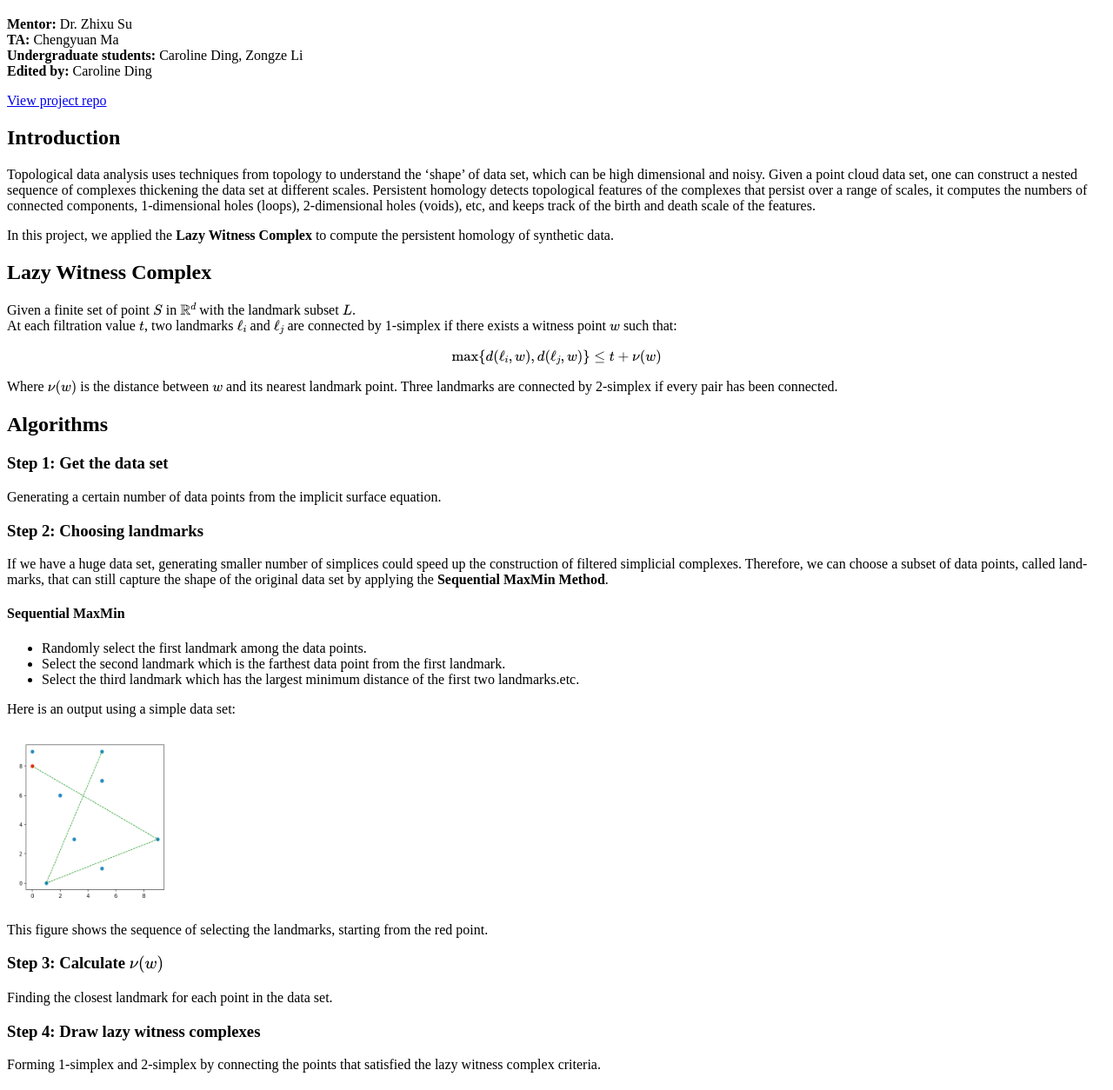
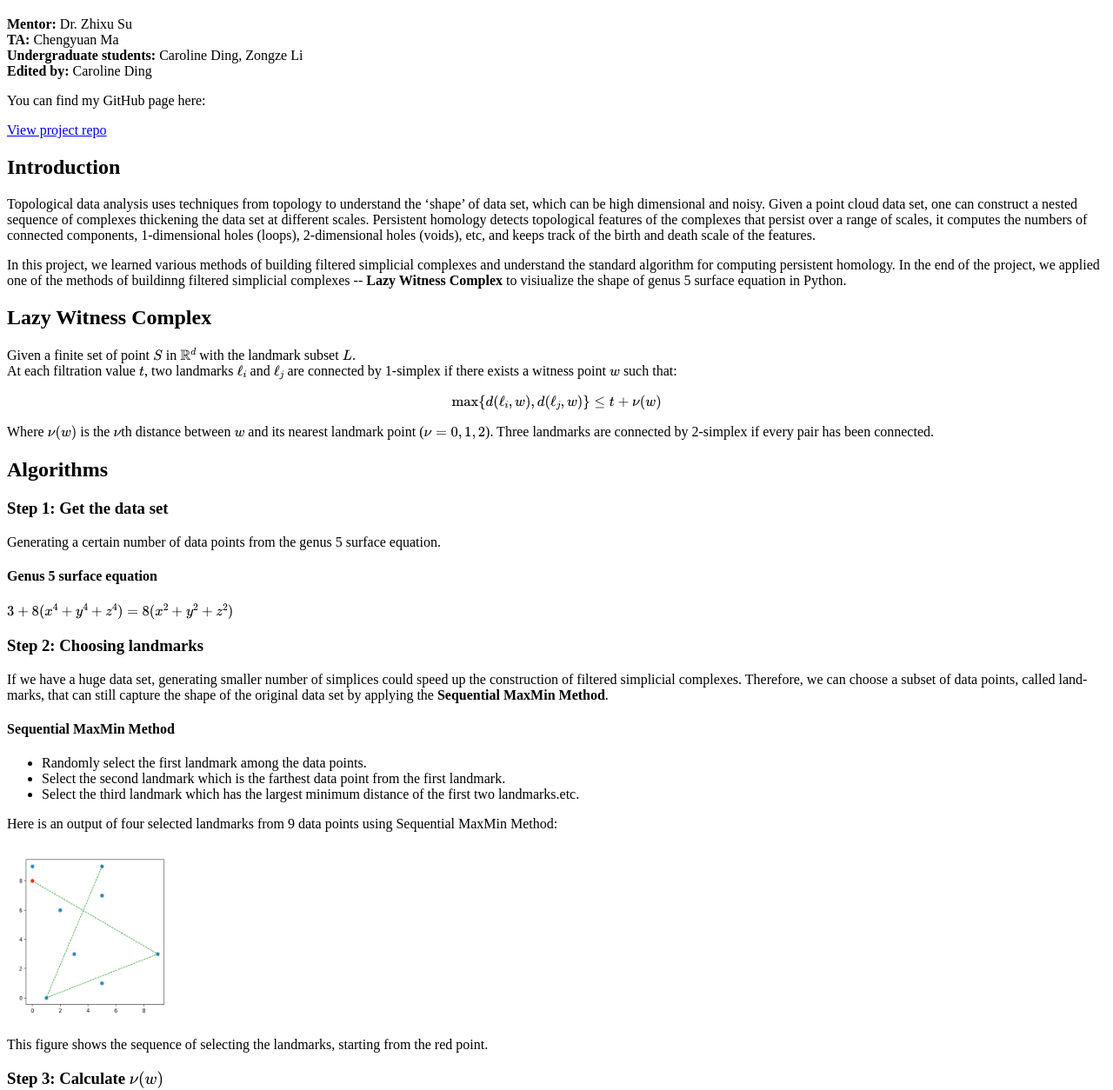
Before and after one commit to CarolineDLX/The-Shape-of-Data----Persistent-Homology, a plain HTML site: page index.html in a window 1280 px wide. Shown: the part 61-1315 px from the top of the page at 87% size. Drawn offline with nearby package versions, Linux system fonts and the light colour scheme.

Commit message:
Update index.html

```diff
--- a/index.html
+++ b/index.html
@@ -17,7 +17,11 @@
       <strong>TA:</strong> Chengyuan Ma <br>
       <strong>Undergraduate students:</strong> Caroline Ding, Zongze Li <br>
       <strong>Edited by:</strong> Caroline Ding
-      </p>
+    </p>
+
+    <p>
+      You can find my GitHub page here:
+    </p>
 
     <div id="links">
       <a class="repo-link"
@@ -37,9 +41,12 @@
       range of scales, it computes the numbers of connected components, 1-dimensional holes (loops),
       2-dimensional holes (voids), etc, and keeps track of the birth and death scale of the features.
     </p>
+
     <p>
-      In this project, we applied the <strong>Lazy Witness Complex</strong> to compute the persistent homology
-      of synthetic data.
+      In this project, we learned various methods of building filtered simplicial complexes and understand
+      the standard algorithm for computing persistent homology. In the end of the project, we applied
+      one of the methods of buildinng filtered simplicial complexes -- <strong>Lazy Witness Complex</strong>
+      to visiualize the shape of genus 5 surface equation in Python.
     </p>
 
     <h2>Lazy Witness Complex</h2>
@@ -48,13 +55,18 @@
       At each filtration value \(t\), two landmarks \(\ell_i\) and \(\ell_j\) are connected by 1-simplex
       if there exists a witness point \(w\) such that:
       $$\max \{ d(\ell_i, w), d(\ell_j, w) \} \leq t + \nu(w)$$
-      Where \(\nu(w)\) is the distance between \(w\) and its nearest landmark point. Three landmarks are connected
+      Where \(\nu(w)\) is the \(\nu\)th distance between \(w\) and its nearest landmark point (\(\nu = 0, 1, 2\)). Three landmarks are connected
       by 2-simplex if every pair has been connected.
     </p>
 
     <h2>Algorithms</h2>
     <h3>Step 1: Get the data set</h3>
-    Generating a certain number of data points from the implicit surface equation.
+    <p>
+      Generating a certain number of data points from the genus 5 surface equation.
+    </p>
+
+     <h4> Genus 5 surface equation </h4>
+     \( 3 + 8(x^4 + y^4 + z^4) = 8(x^2 + y^2 + z^2) \)
 
     <h3>Step 2: Choosing landmarks</h3>
     <p>
@@ -63,7 +75,7 @@
       that can still capture the shape of the original data set by applying the <strong>Sequential MaxMin Method</strong>.
     </p>
 
-    <h4>Sequential MaxMin</h4>
+    <h4>Sequential MaxMin Method</h4>
     <ul>
       <li>Randomly select the first landmark among the data points.</li>
       <li>Select the second landmark which is the farthest data point from the first landmark.</li>
@@ -71,7 +83,7 @@
     </ul>
 
     <p>
-      Here is an output using a simple data set:
+      Here is an output of four selected landmarks from 9 data points using Sequential MaxMin Method:
     </p>
 
     <img src="./Plot/landmarks.png" height="200" width="200">
@@ -82,18 +94,20 @@
 
     <h3>Step 3: Calculate \(\nu(w)\)</h3>
     <p>
-      Finding the closest landmark for each point in the data set.
+      Finding the \(\nu\)th distance of the closest landmark for each point in the data set.
     </p>
 
     <h3>Step 4: Draw lazy witness complexes</h3>
     <p>
-      Forming 1-simplex and 2-simplex by connecting the points that satisfied the lazy witness complex criteria.
+      Forming 1-simplex and 2-simplex by connecting the points and edges that satisfied the lazy witness complex criteria.
     </p>
 
     <h2>Output: Genus 5 Surface</h2>
     <ul>
       <li>We used Python to draw the genus 5 surface by applying the lazy witness complex.</li>
       <li>Below is the result of running the Python code.</li>
+      <li>This graph shows that using the Lazy Witness Complex to analyze the 'shape' of the genus 5 surface equation
+        could give us the genus 5 surface successfully.
     </ul>
 
     <center><iframe src="./Plot/genus_5_surface.html" height="900" width="900"></iframe></center>
```
